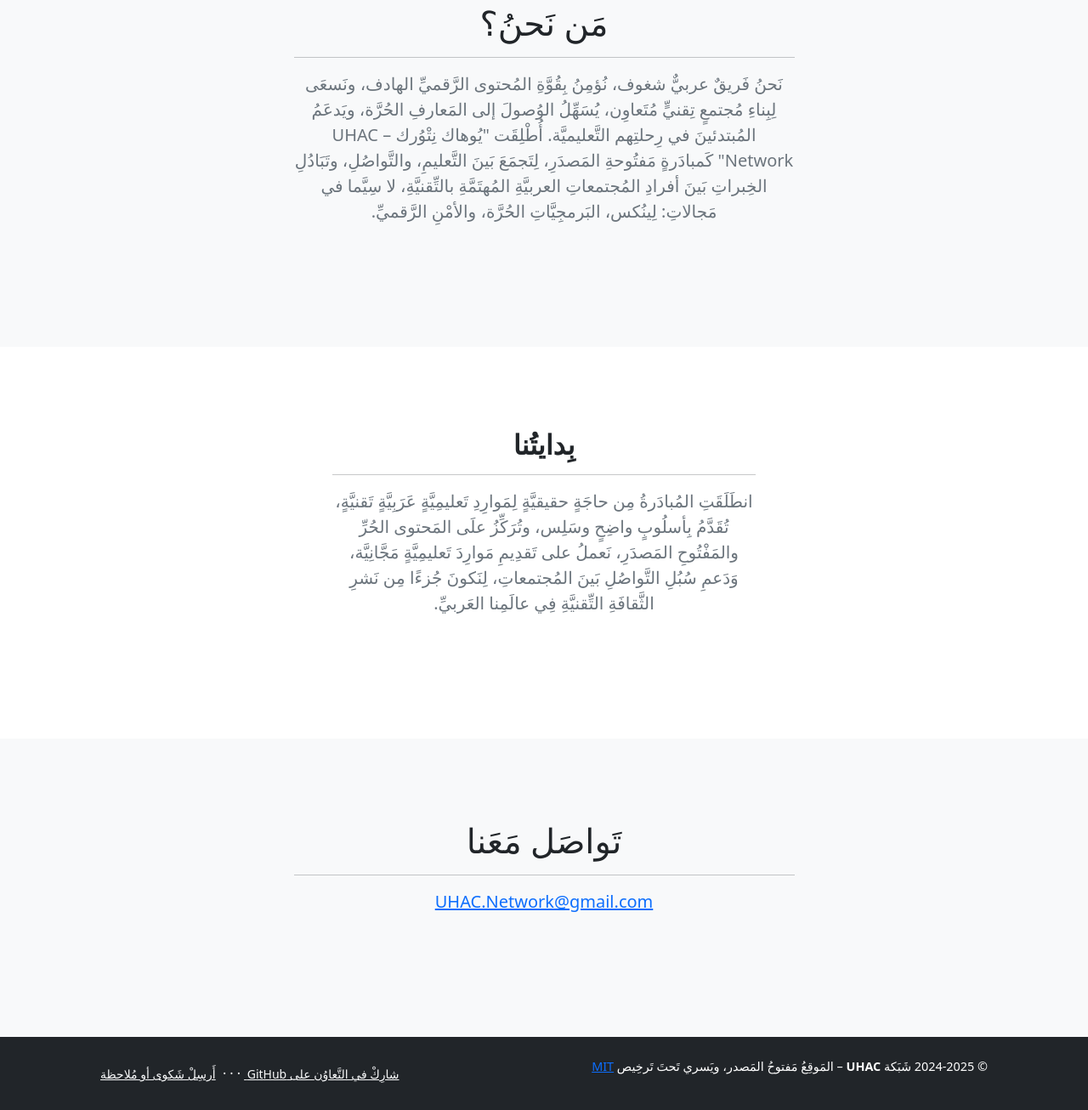
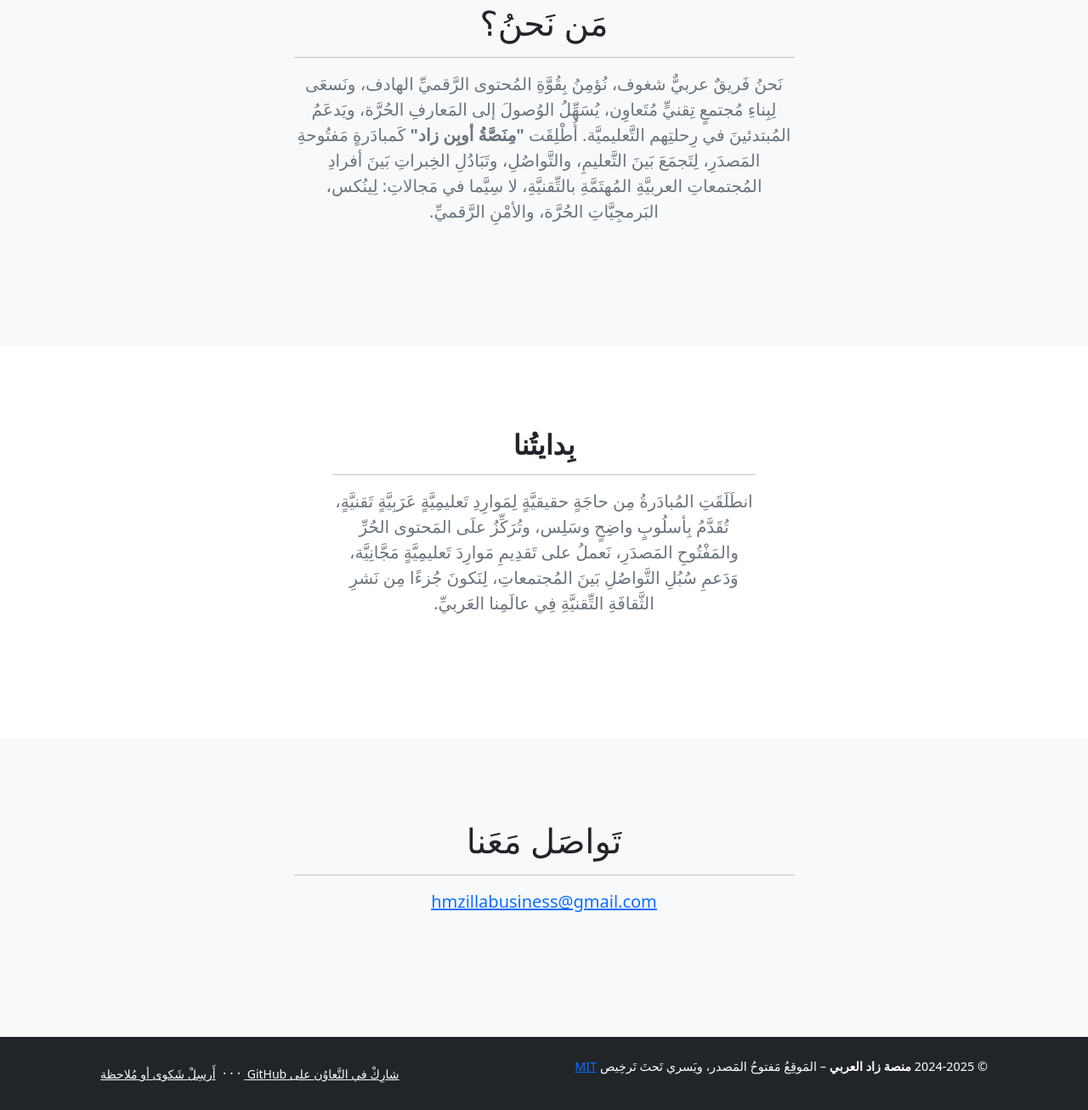
Before and after one commit to openzad/openzad.github.io, a website: page about.html in a window 1280 px wide. Shown: the part 149-1455 px from the top of the page at 85% size. Drawn offline with nearby package versions, Linux system fonts and the light colour scheme.

Commit message:
Add files via upload

```diff
--- a/about.html
+++ b/about.html
@@ -72,7 +72,7 @@
 <hr>
                                 <div class="lead fw-normal text-muted mb-5">نَحنُ فَريقٌ عربيٌّ شغوف، نُؤمِنُ بِقُوَّةِ المُحتوى الرَّقميِّ الهادف، ونَسعَى لِبِناءِ مُجتمعٍ تِقنيٍّ مُتَعاوِن، يُسَهِّلُ الوُصولَ إلى المَعارفِ الحُرَّة، ويَدعَمُ المُبتدئينَ في رِحلتِهم التَّعليميَّة.
 
-أُطْلِقَت "يُوهاك نِتْوُرك – UHAC Network" كَمبادَرةٍ مَفتُوحةِ المَصدَرِ، لِتَجمَعَ بَينَ التَّعليمِ، والتَّواصُلِ، وتَبَادُلِ الخِبراتِ بَينَ أفرادِ المُجتمعاتِ العربيَّةِ المُهتَمَّةِ بالتِّقنيَّةِ، لا سِيَّما في مَجالاتِ: لِينُكس، البَرمجِيَّاتِ الحُرَّة، والأمْنِ الرَّقميِّ.</div>
+أُطْلِقَت <strong>"مِنَصَّةُ أوبِن زاد"</strong> كَمبادَرةٍ مَفتُوحةِ المَصدَرِ، لِتَجمَعَ بَينَ التَّعليمِ، والتَّواصُلِ، وتَبَادُلِ الخِبراتِ بَينَ أفرادِ المُجتمعاتِ العربيَّةِ المُهتَمَّةِ بالتِّقنيَّةِ، لا سِيَّما في مَجالاتِ: لِينُكس، البَرمجِيَّاتِ الحُرَّة، والأمْنِ الرَّقميِّ.</div>
                                 <div class="d-flex align-items-center justify-content-center">
 
                                     </div>
@@ -105,7 +105,8 @@
                                         <h1>تَواصَل مَعَنا</h1>
                                         </div>
 <hr>
-                                <div class="lead fw-normal text-muted mb-5"><a href="mailto:uhac.network@gmail.com">UHAC.Network@gmail.com</a></div>
+                                <div class="lead fw-normal text-muted mb-5"><a href="mailto:hmzillabusiness@gmail.com" target="_blank">hmzillabusiness@gmail.com
+</a></div>
                                 <div class="d-flex align-items-center justify-content-center">
 
                                     </div>
@@ -121,7 +122,7 @@
             <div class="container px-5">
                 <div class="row align-items-center justify-content-between flex-column flex-sm-row">
                     <div class="col-auto"><div class="small m-0 text-white"><p dir="rtl" style="text-align: center; font-size: 0.9rem;">
-    © 2024-2025 شَبَكة <strong>UHAC</strong> – المَوقِعُ مَفتوحُ المَصدر، ويَسري تَحتَ تَرخِيص
+    © 2024-2025  <strong>منصة زاد العربي</strong> – المَوقِعُ مَفتوحُ المَصدر، ويَسري تَحتَ تَرخِيص
     <a href="https://opensource.org/licenses/MIT" target="_blank" rel="noopener noreferrer">
         MIT
     </a>
@@ -129,7 +130,7 @@
 </p>
 </div></div>
                     <div class="col-auto">
-    <a class="link-light small" href="https://github.com/uhacnetwork/uhacnetwork.github.io" target="_blank" rel="noopener noreferrer">
+    <a class="link-light small" href="https://github.com/openzad/openzad.github.io" target="_blank" rel="noopener noreferrer">
         شارِكْ في التَّعاوُن على GitHub
     </a>
     <span class="text-white mx-1">&middot;        &middot;         &middot;</span>
@@ -137,6 +138,7 @@
         أَرسِلْ شَكوى أو مُلاحظة
 
 </div>
+
 
                 </div>
             </div>
```
Also changed, not shown: index.html (+3 -3 lines), README.md.
